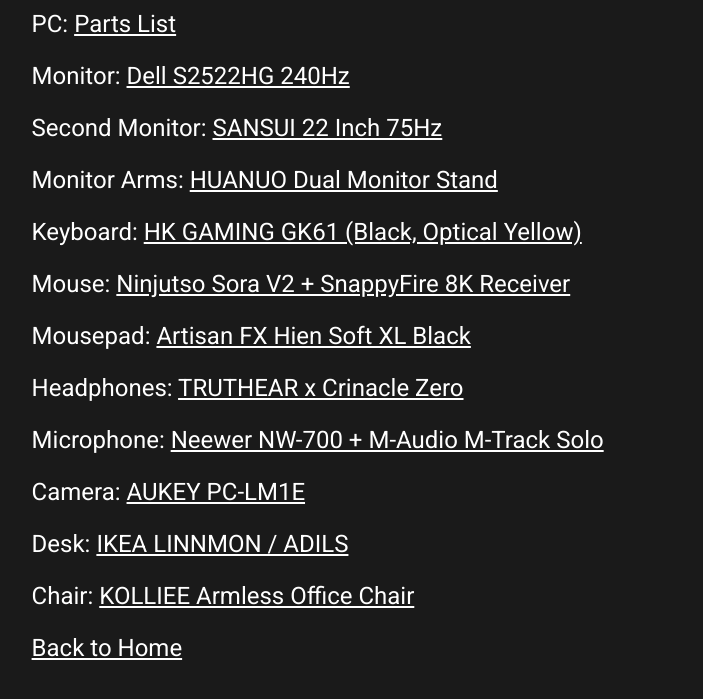
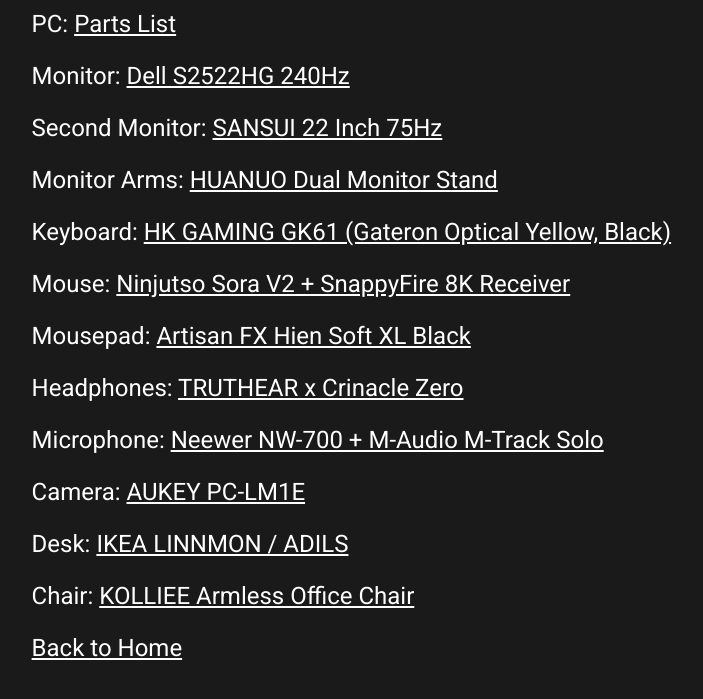
Before and after one commit to cyroz1/cyroz1.github.io, a plain HTML site: page setup.html in a window 1280 px wide. Shown: the part 201-900 px from the top of the page, without its empty margins (90-793 px from the left). Drawn offline with Linux system fonts and the light colour scheme.

Commit message:
keyboard

```diff
--- a/setup.html
+++ b/setup.html
@@ -15,7 +15,7 @@
     <p>Monitor: <a href="https://a.co/d/0Jjy6qY" target="_blank">Dell S2522HG 240Hz</a></p>
     <p>Second Monitor: <a href="https://a.co/d/8gJM7wg" target="_blank">SANSUI 22 Inch 75Hz</a></p>
     <p>Monitor Arms: <a href="https://a.co/d/2Th6EFp" target="_blank">HUANUO Dual Monitor Stand</a></p>
-    <p>Keyboard: <a href="https://a.co/d/12yF5e7" target="_blank">HK GAMING GK61 (Black, Optical Yellow)</a></p>
+    <p>Keyboard: <a href="https://a.co/d/12yF5e7" target="_blank">HK GAMING GK61 (Gateron Optical Yellow, Black)</a></p>
     <p>Mouse: <a href="https://ninjutso.com/products/ninjutso-sora-v2" target="_blank">Ninjutso Sora V2 + SnappyFire 8K Receiver</a></p>
     <p>Mousepad: <a href="https://jpgamingusa.com/products/fx-hien?variant=44497881989349" target="_blank">Artisan FX Hien Soft XL Black</a></p>
     <p>Headphones: <a href="https://a.co/d/3b6Zx0R" target="_blank">TRUTHEAR x Crinacle Zero</a></p>
```
